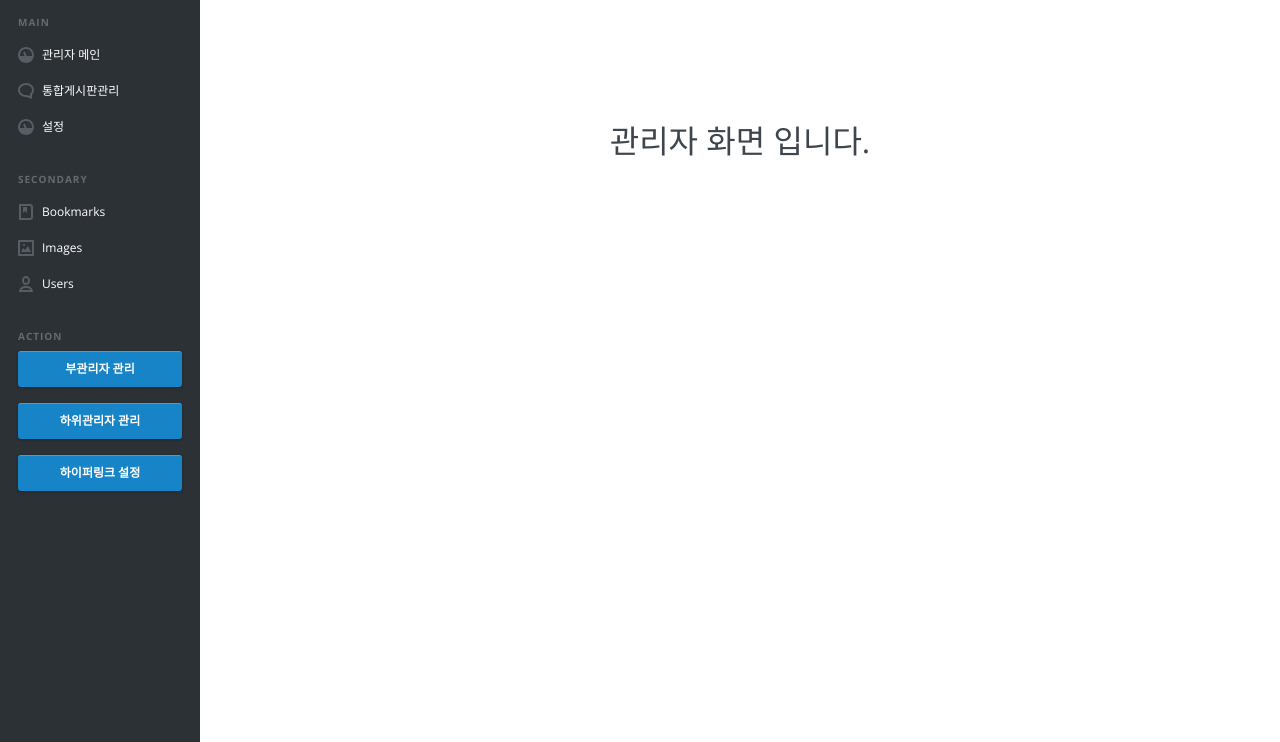
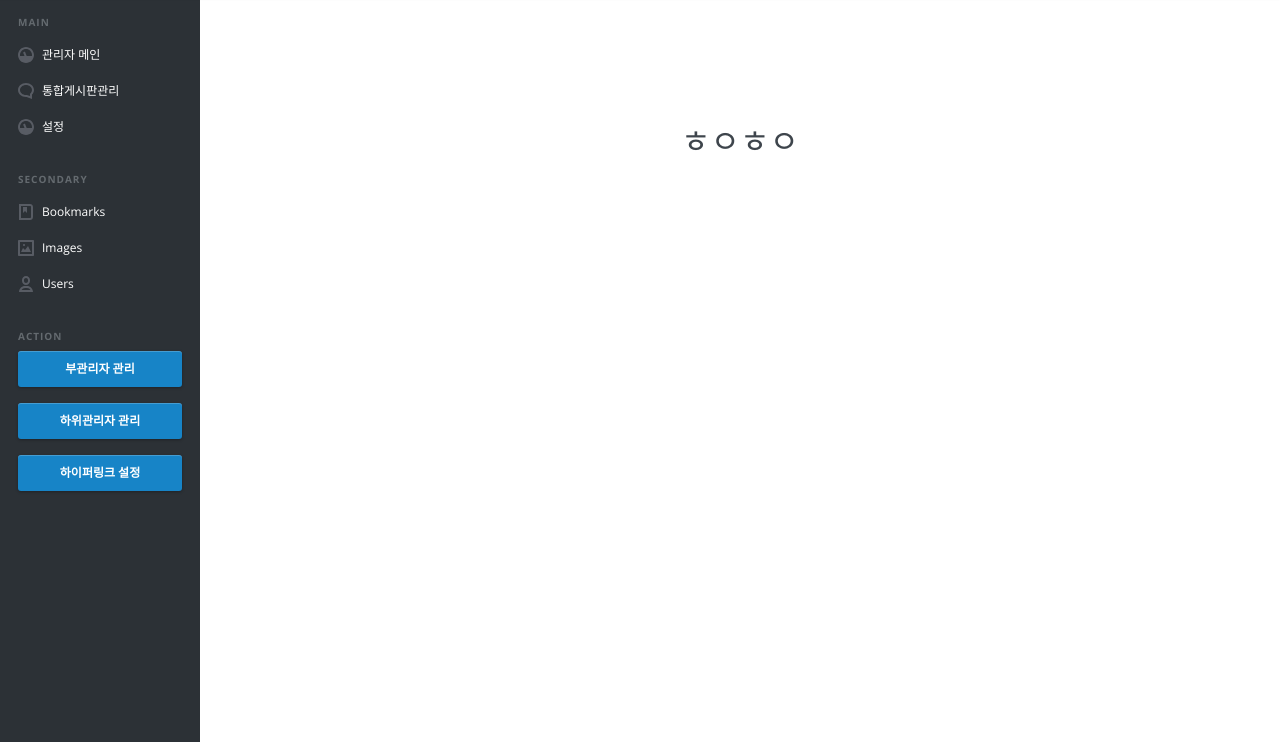
Before and after one commit to gifts24/gifts24.github.io, a plain HTML site: page service/gwn.html in a window 1280 px wide. Shown: the part 58-800 px from the top of the page. Drawn offline with nearby package versions, Linux system fonts and the light colour scheme; files whose address does not match are found by name.

Commit message:
Update gwn.html

```diff
--- a/service/gwn.html
+++ b/service/gwn.html
@@ -111,7 +111,7 @@
 		</nav>
 
 		<div class="content-wrapper">
-			<h1>관리자 화면 입니다.</h1>
+			<h1>ㅎㅇㅎㅇ</h1>
 		</div> <!-- .content-wrapper -->
 	</main> <!-- .cd-main-content -->
 <script src="../js/jquery-2.1.4.js"></script>
```
